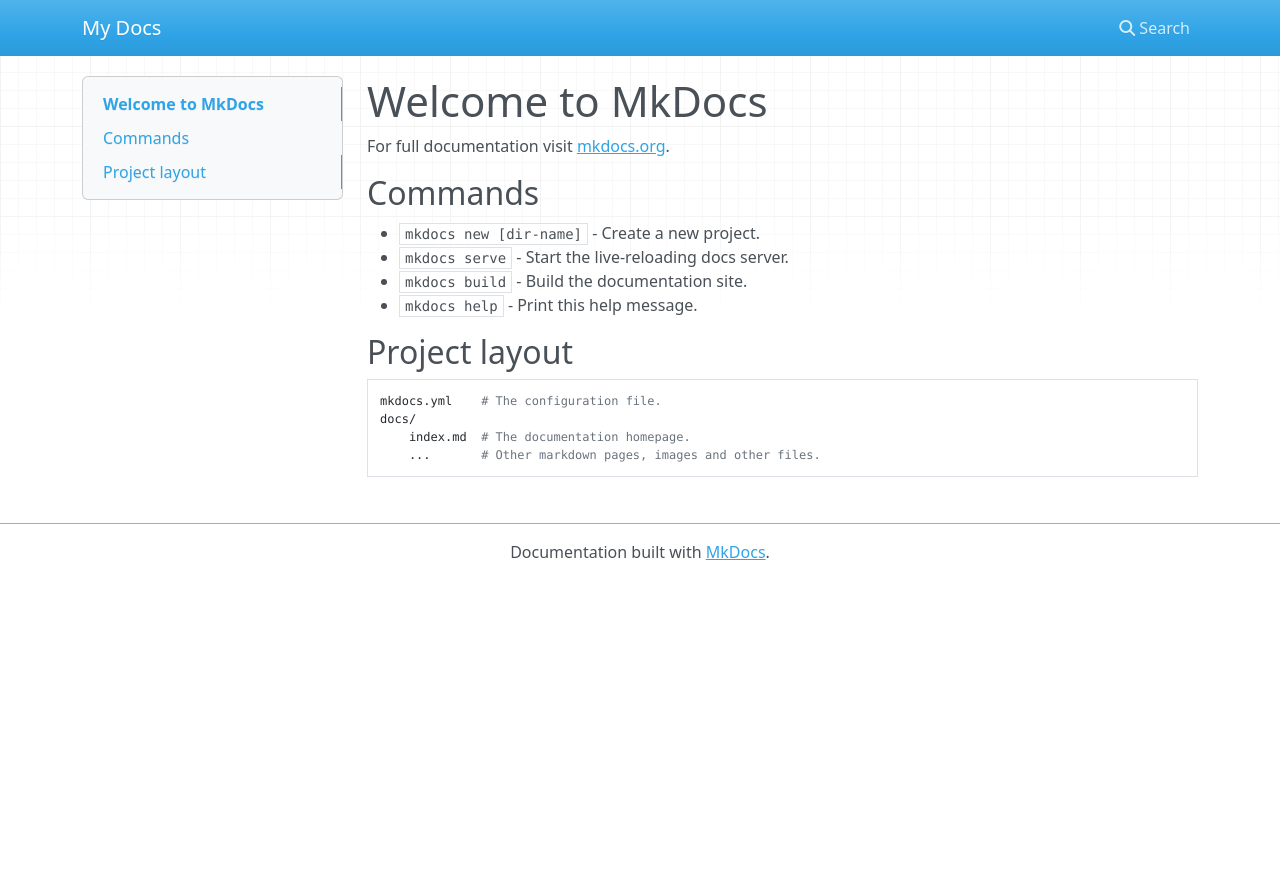
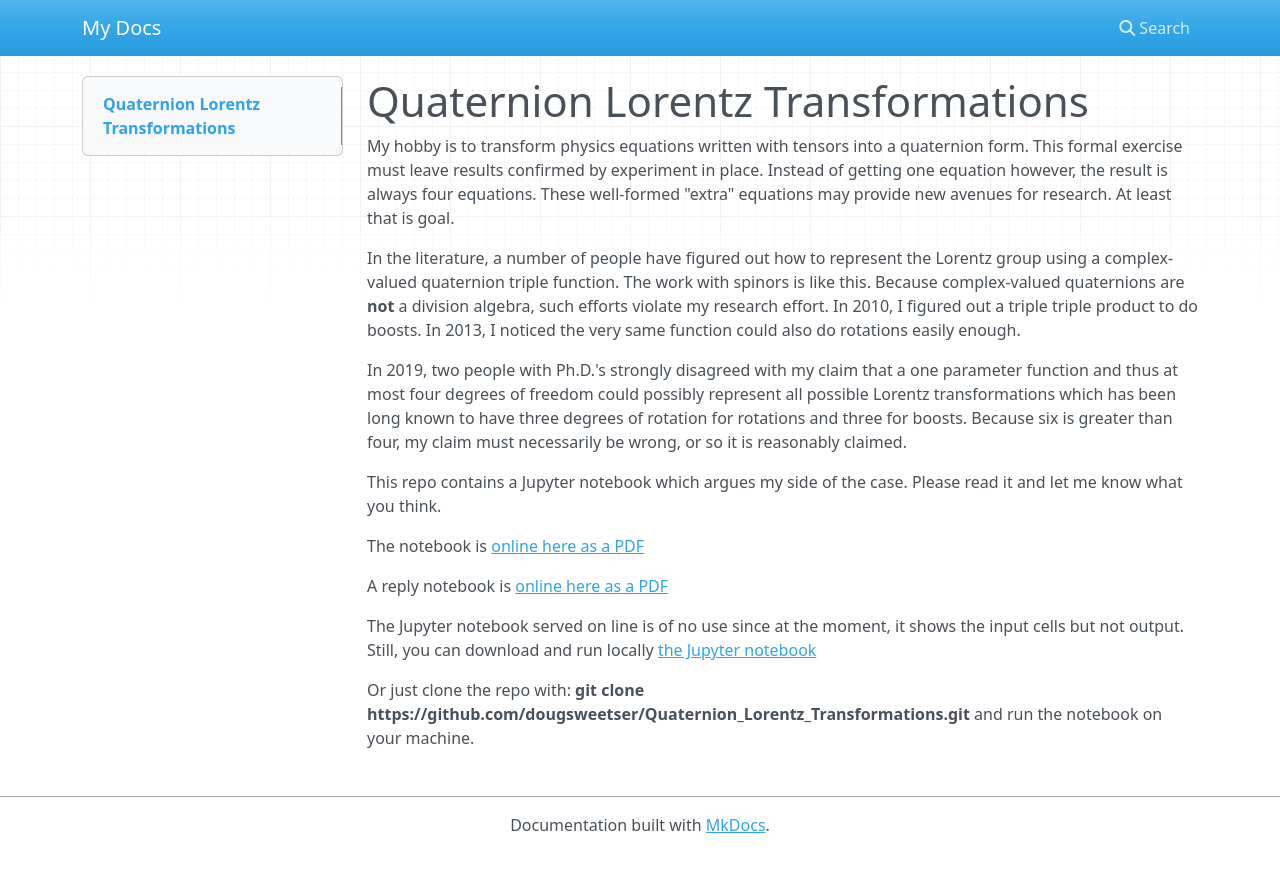
Before and after one commit to dougsweetser/Quaternion_Lorentz_Transformations, an MkDocs documentation site: the page built from docs/index.md, in a window 1280 px wide. Shown: the top 872 px of the page. Built offline with MkDocs 1.6.1, drawn with Linux system fonts in a browser that asks for light colours; nearby versions of some CDN libraries.

Commit message:
Updated.

```diff
--- a/docs/index.md
+++ b/docs/index.md
@@ -1,17 +1,35 @@
-# Welcome to MkDocs
+# Quaternion Lorentz Transformations
 
-For full documentation visit [mkdocs.org](https://mkdocs.org).
+My hobby is to transform physics equations written with tensors into a
+quaternion form. This formal exercise must leave results confirmed by
+experiment in place. Instead of getting one equation however, the result is
+always four equations. These well-formed "extra" equations may provide new
+avenues for research. At least that is goal.
 
-## Commands
+In the literature, a number of people have figured out how to represent the
+Lorentz group using a complex-valued quaternion triple function. The work with
+spinors is like this. Because complex-valued quaternions are **not** a division
+algebra, such efforts violate my research effort. In 2010, I figured out a
+triple triple product to do boosts. In 2013, I noticed the very same function
+could also do rotations easily enough.
 
-* `mkdocs new [dir-name]` - Create a new project.
-* `mkdocs serve` - Start the live-reloading docs server.
-* `mkdocs build` - Build the documentation site.
-* `mkdocs help` - Print this help message.
+In 2019, two people with Ph.D.'s strongly disagreed with my claim that a one
+parameter function and thus at most four degrees of freedom could possibly
+represent all possible Lorentz transformations which has been long known to
+have three degrees of rotation for rotations and three for boosts. Because six
+is greater than four, my claim must necessarily be wrong, or so it is
+reasonably claimed.
 
-## Project layout
+This repo contains a Jupyter notebook which argues my side of the case. Please
+read it and let me know what you think.
 
-    mkdocs.yml    # The configuration file.
-    docs/
-        index.md  # The documentation homepage.
-        ...       # Other markdown pages, images and other files.
+The notebook is [online here as a PDF](https://github.com/dougsweetser/Quaternion_Lorentz_Transformations/blob/master/Lorentz_boosts_w_just_h.pdf)
+
+A reply notebook is [online here as a PDF](https://github.com/dougsweetser/Quaternion_Lorentz_Transformations/blob/master/replies_and_responses.pdf)
+
+The Jupyter notebook served on line is of no use since at the moment, it shows
+the input cells but not output. Still, you can download and run locally [the Jupyter notebook](https://github.com/dougsweetser/Quaternion_Lorentz_Transformations/blob/master/Lorentz_boosts_w_just_h.ipynb)
+
+Or just clone the repo with: **git clone
+https://github.com/dougsweetser/Quaternion_Lorentz_Transformations.git** and
+run the notebook on your machine.
```
Also changed, not shown: README.md (+2 -0 lines).
